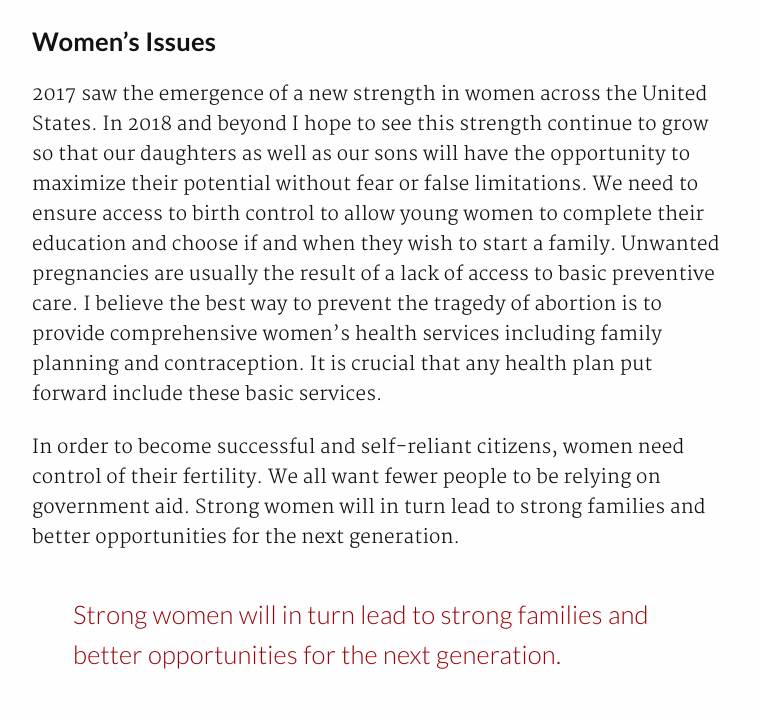
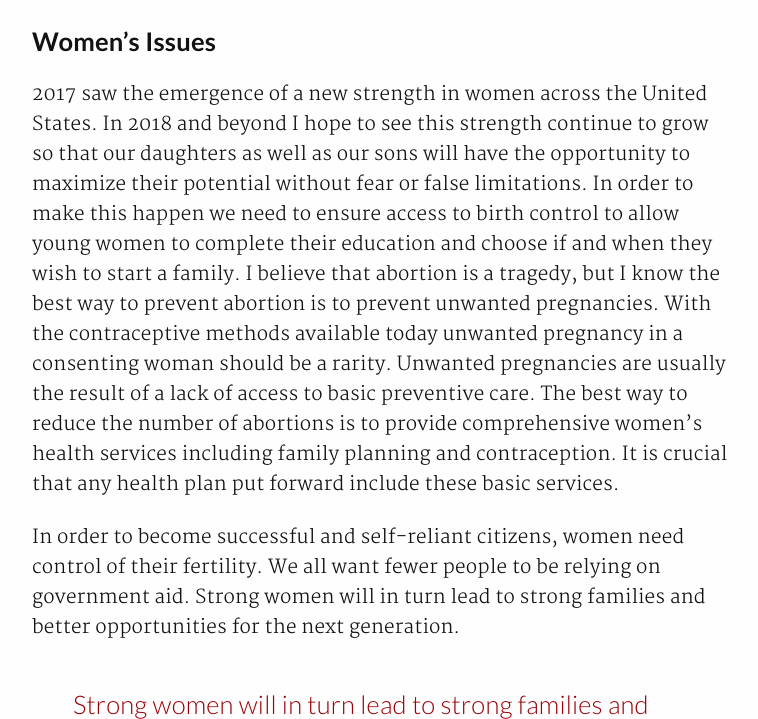
Before and after one commit to AlexVipond/jennifervipond.github.io, a Jekyll site: the page built from _posts/2018-02-16-real-life-experience.md, in a window 1280 px wide and 900 px high, scrolled down 7664 px, cut to the strip 181-900 px from the top of the window. Shown: the whole strip, without its empty margins (258-1016 px from the left). Built offline with Jekyll 4.4.1, drawn with Linux system fonts in a browser that asks for light colours.

Commit message:
Update 2018-02-16-real-life-experience.md

```diff
--- a/_posts/2018-02-16-real-life-experience.md
+++ b/_posts/2018-02-16-real-life-experience.md
@@ -98,7 +98,7 @@ I will work to loosen the restrictions on gun research in order to decrease gun
 
 #### Women's Issues
 
-2017 saw the emergence of a new strength in women across the United States. In 2018 and beyond I hope to see this strength continue to grow so that our daughters as well as our sons will have the opportunity to maximize their potential without fear or false limitations.   We need to ensure access to birth control to allow young women to complete their education and choose if and when they wish to start a family. Unwanted pregnancies are usually the result of a lack of access to basic preventive care. I believe the best way to prevent the tragedy of abortion is to provide comprehensive women’s health services including family planning and contraception. It is crucial that any health plan put forward include these basic services.
+2017 saw the emergence of a new strength in women across the United States. In 2018 and beyond I hope to see this strength continue to grow so that our daughters as well as our sons will have the opportunity to maximize their potential without fear or false limitations.  In order to make this happen we need to ensure access to birth control to allow young women to complete their education and choose if and when they wish to start a family. I believe that abortion is a tragedy, but I know the best way to prevent abortion is to prevent unwanted pregnancies. With the contraceptive methods available today unwanted pregnancy in a consenting woman should be a rarity. Unwanted pregnancies are usually the result of a lack of access to basic preventive care. The best way to reduce the number of abortions is to provide comprehensive women’s health services including family planning and contraception. It is crucial that any health plan put forward include these basic services.
 
 In order to become successful and self-reliant citizens, women need control of their fertility. We all want fewer people to be relying on government aid. Strong women will in turn lead to strong families and better opportunities for the next generation.
 
```
